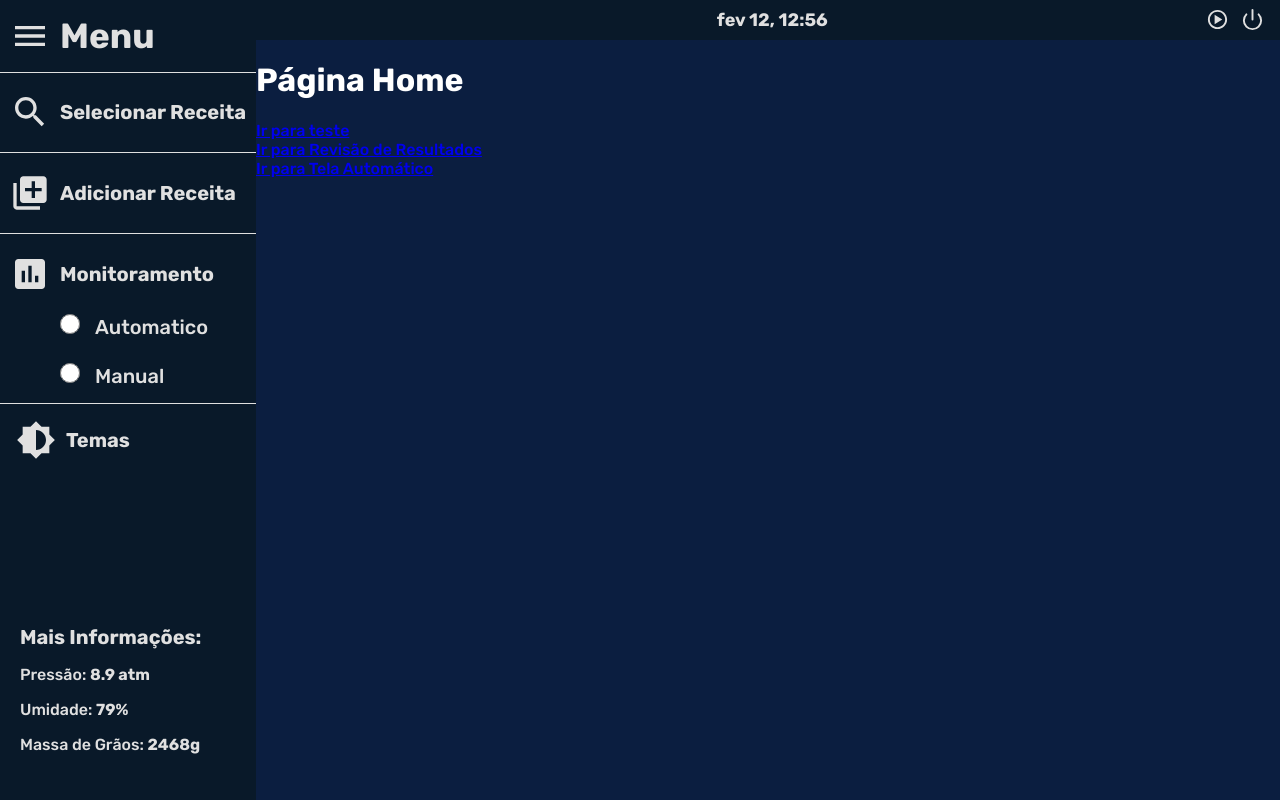
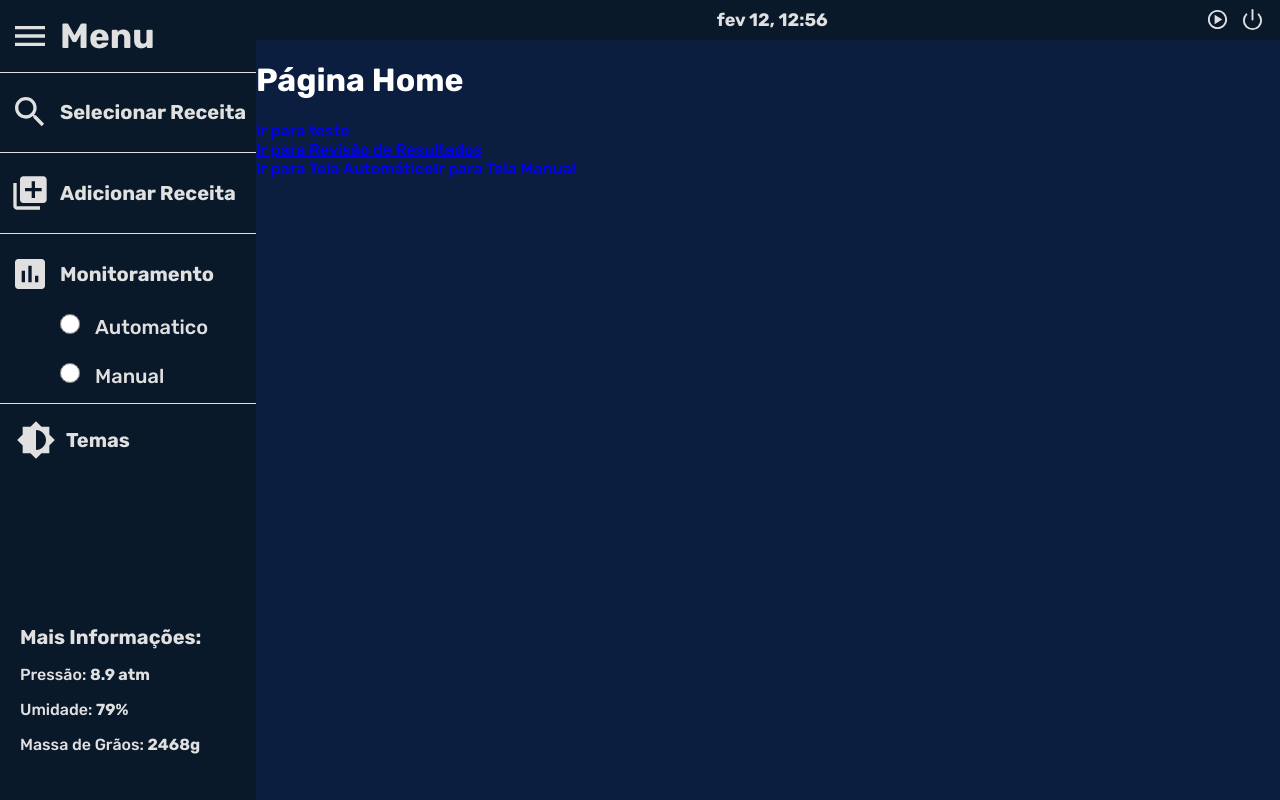
Before and after one commit to cpejr/frontend-cafetorrado, a React (Create React App) app: page / in a window 1280 px wide. Built offline with nearby package versions, Linux system fonts and the light colour scheme; a web font is replaced by a local one.

Commit message:
Feat: Trabalho com routes

```diff
--- a/src/routes.jsx
+++ b/src/routes.jsx
@@ -5,6 +5,7 @@ import RevisaoResultados from './Pages/RevisaoResultados';
 import Teste from './components/theme';
 import TemplateWithDrawer from './templates/index';
 import Automatico from './Pages/TelaAutomatico/Automatico';
+import manual from './Pages/Telamanual/manual';
 
 const valuesInfo = {
   pressao: 8.9,
@@ -24,6 +25,7 @@ const RouterComponent = ({ data }) => {
             <Link to="/revisaoresult">Ir para Revisão de Resultados</Link>
             <br />
             <Link to="/automatico">Ir para Tela Automático</Link>
+            <Link to="/manual">Ir para Tela Manual</Link>
           </Route>
 
           <Route path="/automatico">
```
Also changed, not shown: src/Pages/Telamanual/manual.css (added), src/Pages/Telamanual/manual.jsx (added).
